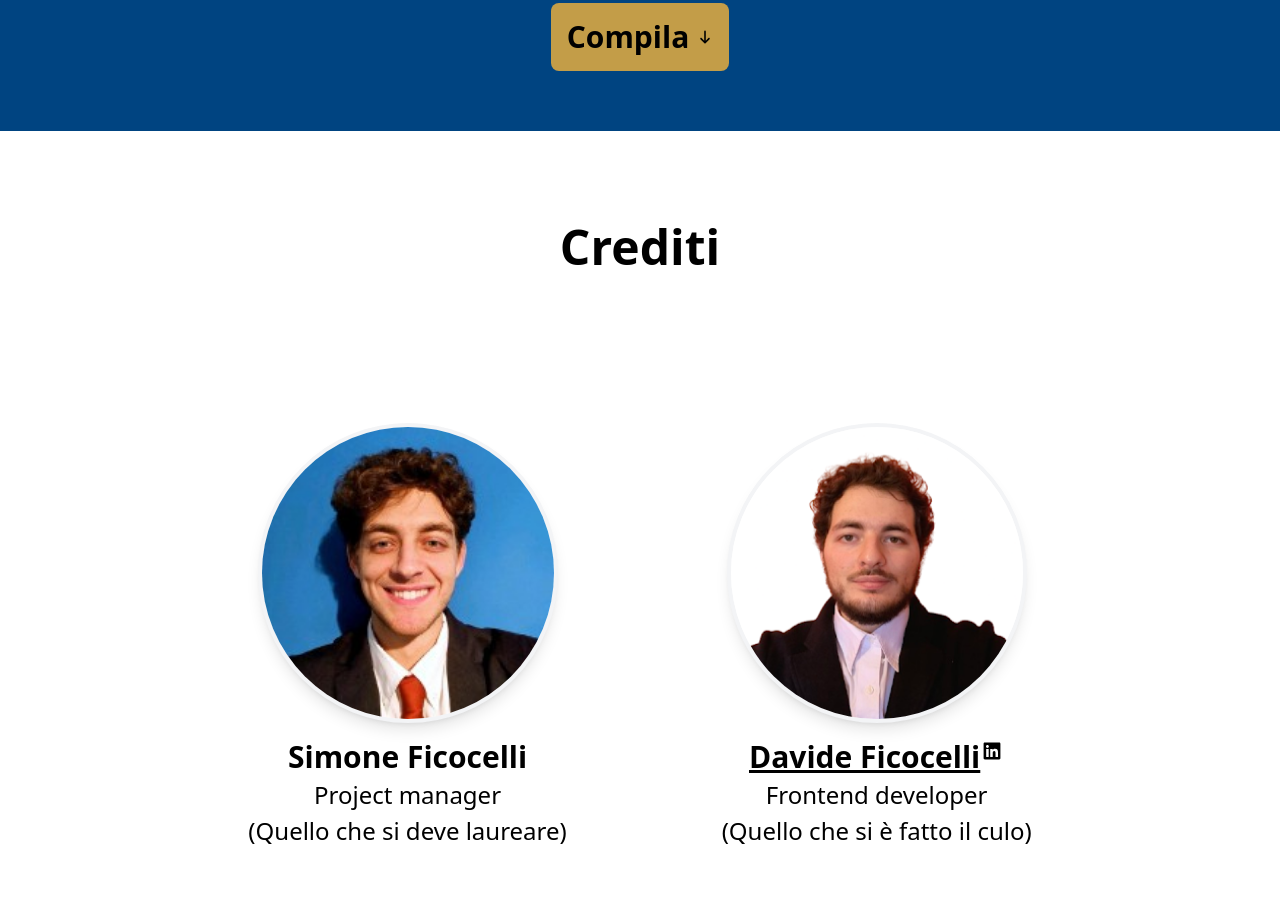
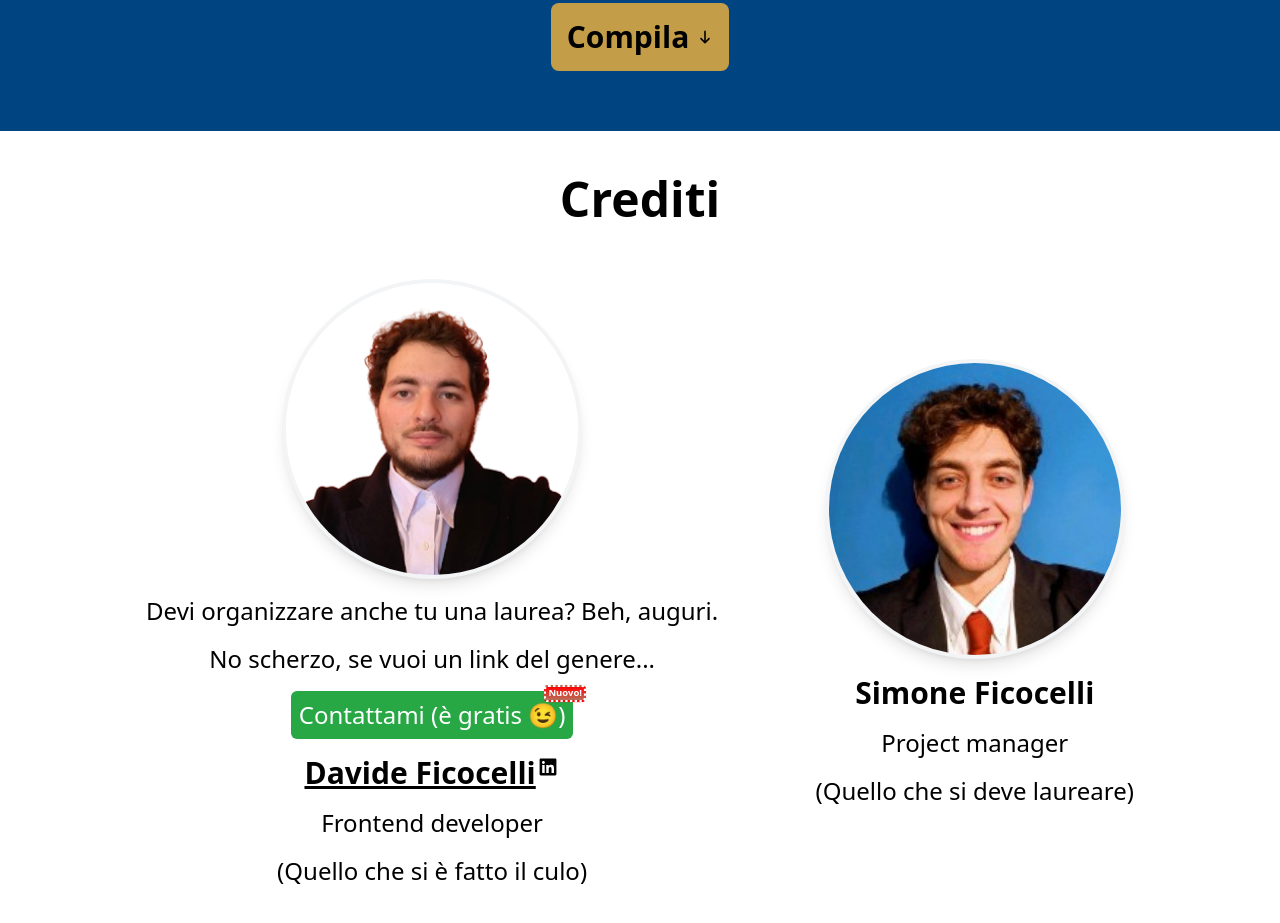
Before and after one commit to SolidDavid03/laurea-simone, a website: page index.html in a window 1280 px wide. Shown: the part 3549-4472 px from the top of the page. Drawn offline with Linux system fonts and the light colour scheme.

Commit message:
Aggiunto pulsante per contatto

```diff
--- a/index.html
+++ b/index.html
@@ -152,7 +152,7 @@
                 <h3 class="text-xl md:text-2xl text-center font-semibold px-4">Qui sotto puoi trovare gli orari del bus
                     Sepino-Campobasso
                     di ATM Molise</h3>
-                <a class="link-btn" href="./file/orari-bus-atm.pdf">Scarica PDF orari</a>
+                <a class="link-btn" href="./file/orari-bus-atm.pdf" target="_blank">Scarica PDF orari</a>
             </article>
         </section>
 
@@ -235,21 +235,16 @@
 
         <h2 class="text-4xl sm:text-5xl w-full break-words text-center credits-heading-grid-area font-bold">Crediti</h2>
 
-        <figure class="contributor-container simone-figure-grid-area">
-            <figcaption>
-                <h3>Simone Ficocelli</h3>
-                <p>Project manager</p>
-                <p>(Quello che si deve laureare)</p>
-            </figcaption>
-            <img src="./immagini/simone-linkedin.jpeg" alt="Simone">
-        </figure>
-
-
         <figure class="contributor-container davide-figure-grid-area">
             <figcaption>
+                <p>Devi organizzare anche tu una laurea? Beh, auguri.</p>
+                <p>No scherzo, se vuoi un link del genere...</p>
+                <a class="link-btn no-underline text-white bg-[#28A745] hover:bg-green-700 focus:bg-green-700 active:bg-green-400 new-item"
+                    href="https://wa.me/qr/TLLFGFAIVNBTJ1" target="_blank">Contattami (è
+                    gratis 😉)</a>
                 <div class="flex">
                     <h3><a href="https://www.linkedin.com/in/davideficocelli-frontenddeveloper-" target="_blank"
-                            class="underline hover:text-gray-600">Davide
+                            class="underline hover:text-gray-600 focus:text-gray-600">Davide
                             Ficocelli</a></h3>
                     <svg class="size-6" xmlns="http://www.w3.org/2000/svg" viewBox="0 0 640 640">
                         <path
@@ -262,6 +257,15 @@
             <img src="./immagini/davide-linkedin.png" alt="Davide">
         </figure>
 
+        <figure class="contributor-container simone-figure-grid-area">
+            <figcaption>
+                <h3>Simone Ficocelli</h3>
+                <p>Project manager</p>
+                <p>(Quello che si deve laureare)</p>
+            </figcaption>
+            <img src="./immagini/simone-linkedin.jpeg" alt="Simone">
+        </figure>
+
     </footer>
 </body>
 
--- a/src/input.css
+++ b/src/input.css
@@ -145,6 +145,12 @@ header .new-item::after {
   right: -10px;
 }
 
+.davide-figure-grid-area figcaption a::after {
+  top: -5px;
+  right: -10px;
+  font-size: 0.5rem;
+}
+
 @keyframes emphasis {
   0% {
     transform: scale(1);
@@ -170,21 +176,22 @@ header .new-item::after {
   min-height: 100vh;
   display: grid;
   grid-template-columns: var(--default-grid-template-columns);
-  grid-template-rows: auto;
   row-gap: 2rem;
   padding: 2rem;
   grid-template-areas:
     ". credits-heading credits-heading ."
-    ". simone-figure simone-figure ."
-    ". davide-figure davide-figure .";
+    ". . . ."
+    ". davide-figure davide-figure ."
+    ". . . ."
+    ". simone-figure simone-figure .";
 }
 
 @media (min-width: 768px) {
   .credits-grid {
-    column-gap: 2rem;
+    column-gap: 4rem;
     grid-template-areas:
       ". credits-heading credits-heading ."
-      ". simone-figure davide-figure .";
+      ". davide-figure simone-figure .";
   }
 }
 
@@ -207,11 +214,11 @@ header .new-item::after {
 
 @layer components {
   .contributor-container {
-    @apply w-full h-full max-h-[26rem] flex flex-col gap-y-4;
+    @apply w-full flex flex-col gap-y-4;
   }
 
   .contributor-container figcaption {
-    @apply order-1 flex flex-col justify-center items-center gap-y-1;
+    @apply order-1 flex flex-col justify-center items-center gap-y-4 h-full max-h-[26rem];
   }
 
   .contributor-container figcaption h3,
@@ -231,7 +238,3 @@ header .new-item::after {
     @apply size-full max-w-[300px] bg-white shadow-lg border-4 border-gray-100 rounded-full;
   }
 }
-
-/* * {
-  outline: 1px red solid;
-} */
```
Also changed, not shown: src/output.css.
